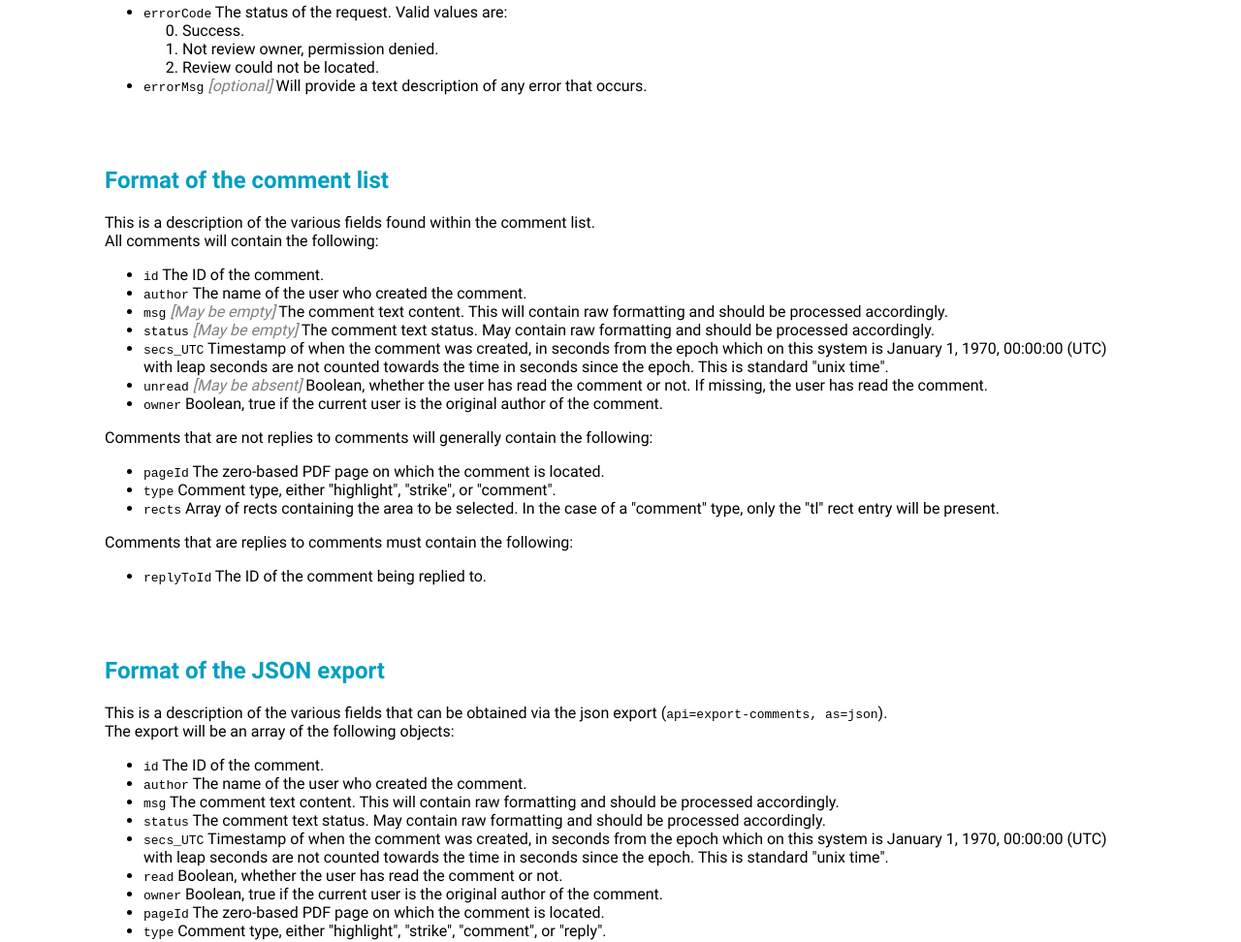
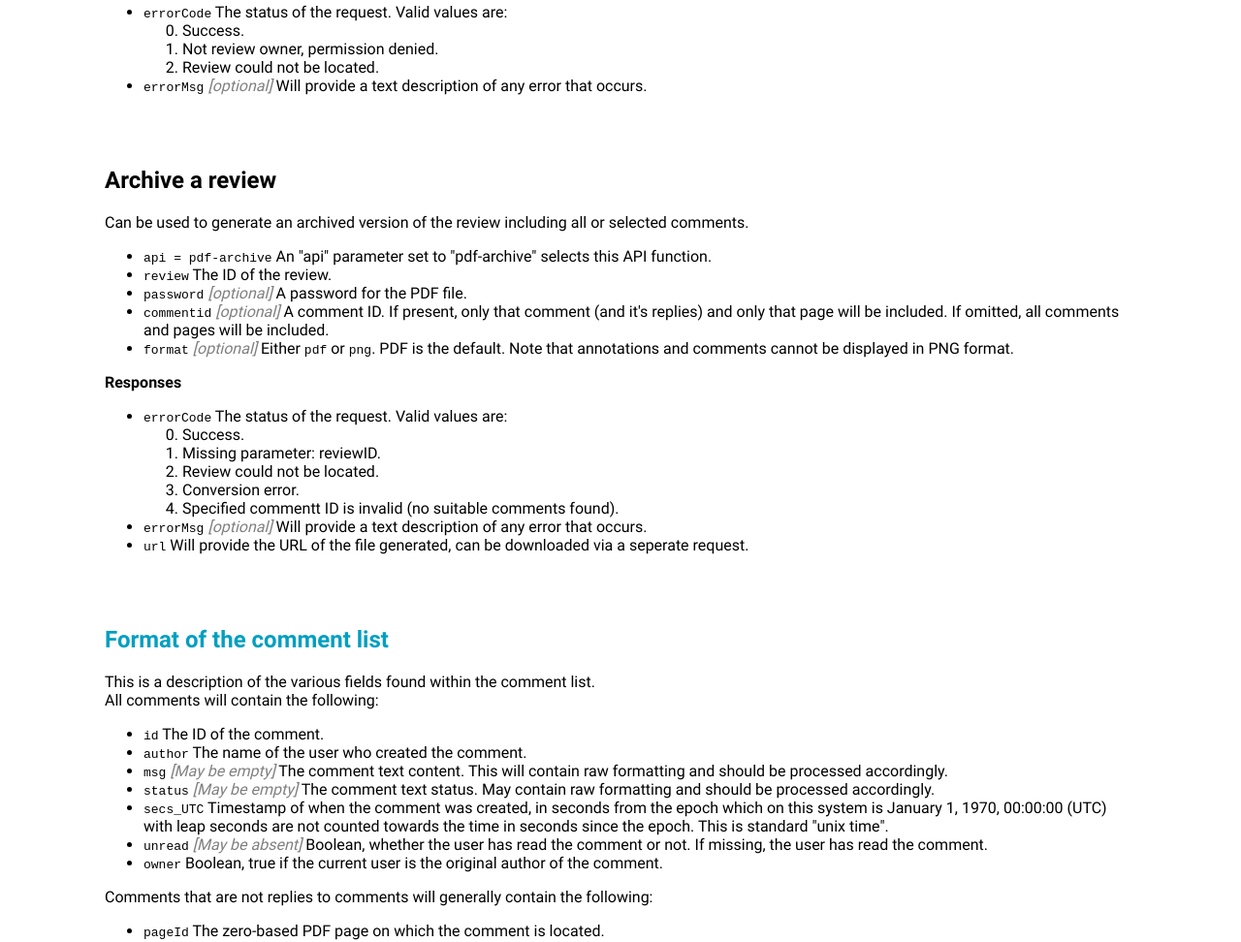
Before and after one commit to brads55/pdfreview, a website: page api.html in a window 1280 px wide. Shown: the part 4298-5270 px from the top of the page at 97% size. Drawn offline with Linux system fonts and the light colour scheme.

Commit message:
Add ability to export pdf or png for a single page.
Change-Id: I2010ceb1053d24736ed755c69bb6e2746e8b5000

```diff
--- a/api.html
+++ b/api.html
@@ -272,6 +272,33 @@
 
 
     <BR/><BR/>
+    <P><H2>Archive a review</H2>
+    Can be used to generate an archived version of the review including all or selected comments.
+    <UL>
+        <LI><SPAN class="code">api = pdf-archive</SPAN> An "api" parameter set to "pdf-archive" selects this API function.</LI>
+        <LI><SPAN class="code">review</SPAN> The ID of the review.</LI>
+        <LI><SPAN class="code">password</SPAN> <I class="grey-text">[optional]</I> A password for the PDF file.</LI>
+        <LI><SPAN class="code">commentid</SPAN> <I class="grey-text">[optional]</I> A comment ID. If present, only that comment (and it's replies) and only that page will be included. If omitted, all comments and pages will be included.</LI>
+        <LI><SPAN class="code">format</SPAN> <I class="grey-text">[optional]</I> Either <SPAN class="code">pdf</SPAN> or <SPAN class="code">png</SPAN>. PDF is the default. Note that annotations and comments cannot be displayed in PNG format.</LI>
+    </UL>
+    <B>Responses</B>
+    <UL>
+        <LI><SPAN class="code">errorCode</SPAN> The status of the request. Valid values are:
+            <OL start=0>
+                <LI>Success.</LI>
+                <LI>Missing parameter: reviewID.</LI>
+                <LI>Review could not be located.</LI>
+                <LI>Conversion error.</LI>
+                <LI>Specified commentt ID is invalid (no suitable comments found).</LI>
+            </OL>
+        </LI>
+        <LI><SPAN class="code">errorMsg</SPAN> <I class="grey-text">[optional]</I> Will provide a text description of any error that occurs.</LI>
+        <LI><SPAN class="code">url</SPAN> Will provide the URL of the file generated, can be downloaded via a seperate request.</LI>
+    </UL>
+    </P>
+
+
+    <BR/><BR/>
     <P><H2><A NAME="comment-format">Format of the comment list</A></H2>
     This is a description of the various fields found within the comment list.<BR/>
     All comments will contain the following:
```
Also changed, not shown: 1 other file.
